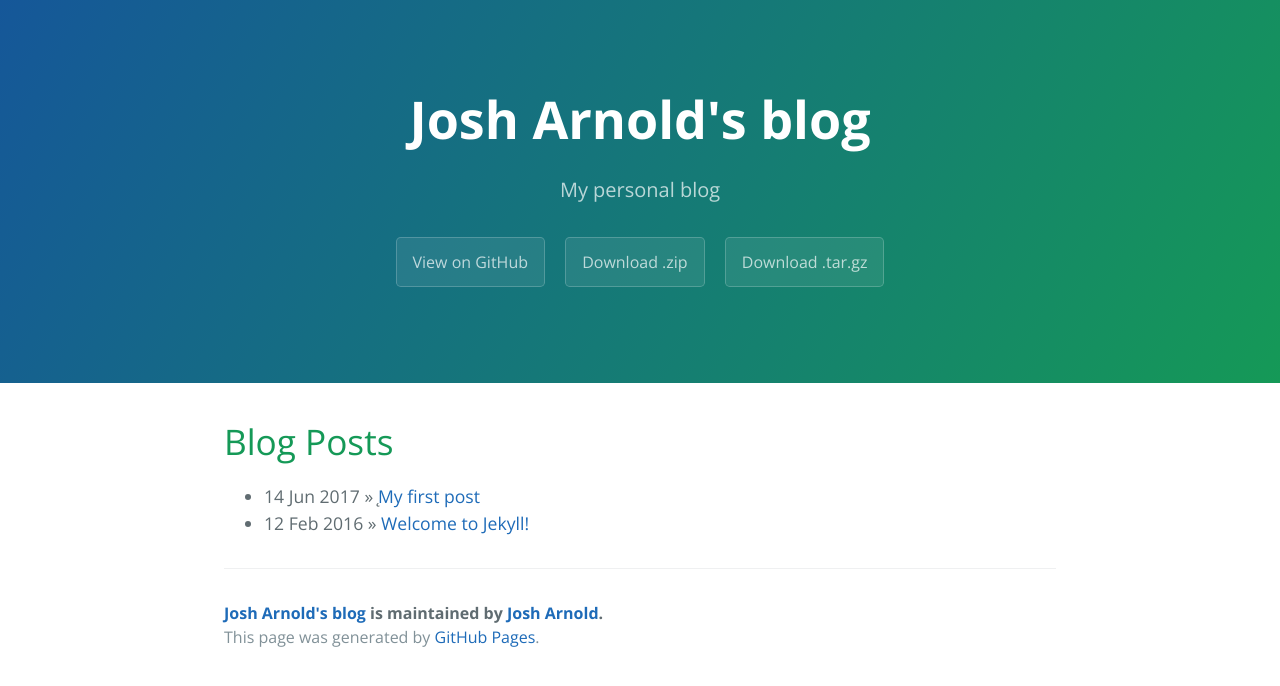
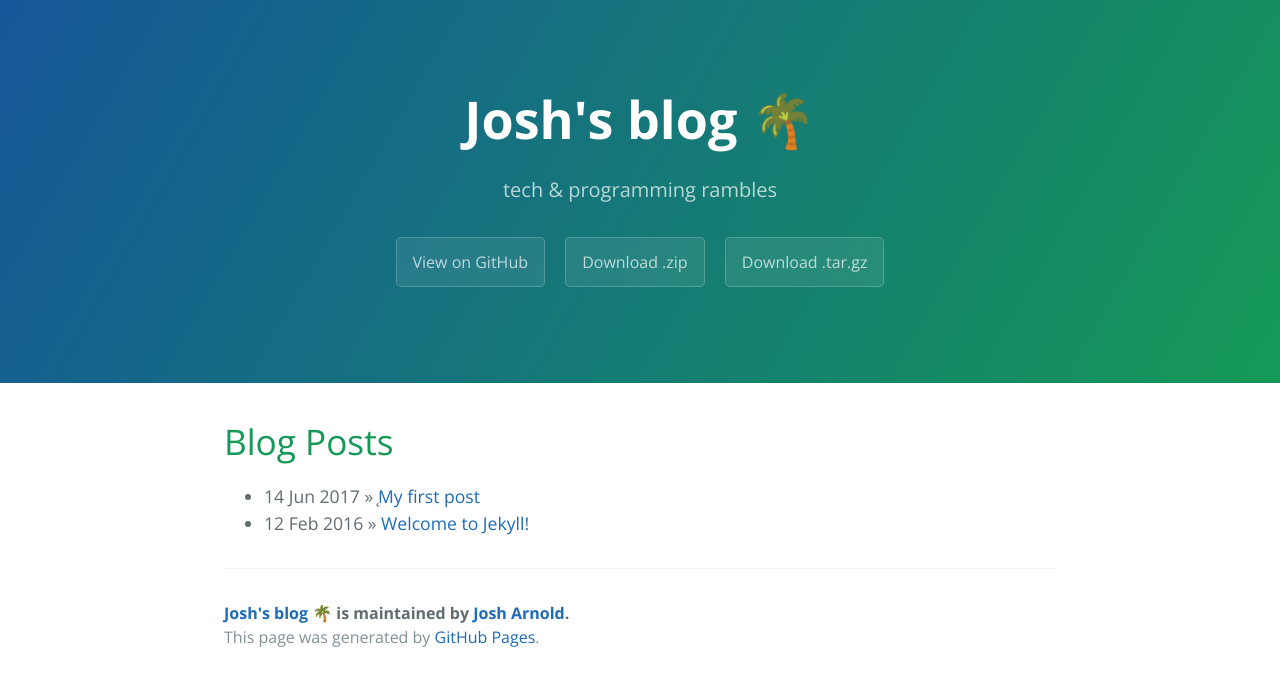
Before and after one commit to josharnoldjosh/josharnoldjosh.github.io, a Jekyll site: the page built from index.html, in a window 1280 px wide. Shown: the top 686 px of the page. Built offline with Jekyll 4.4.1, drawn with Linux system fonts in a browser that asks for light colours; the list of posts is cut into pages by our own code.

Commit message:
Updated title

```diff
--- a/_config.yml
+++ b/_config.yml
@@ -1,6 +1,6 @@
 # Setup
-title:        Josh Arnold's blog
-tagline:      My personal blog
+title:        Josh's blog 🌴
+tagline:      tech & programming rambles
 baseurl:      ""
 paginate:     1
 
```
Also changed, not shown: 1 other file.
